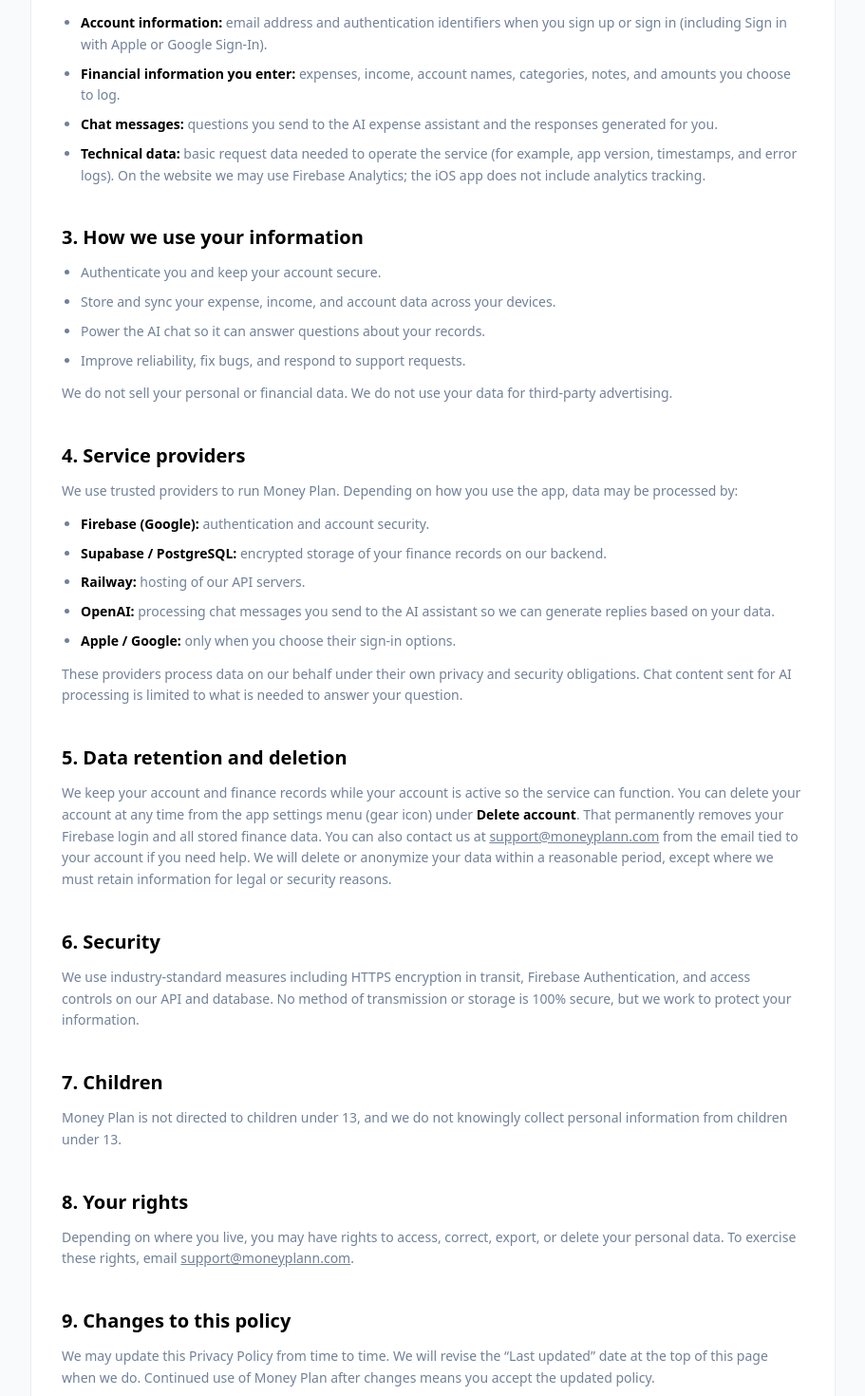
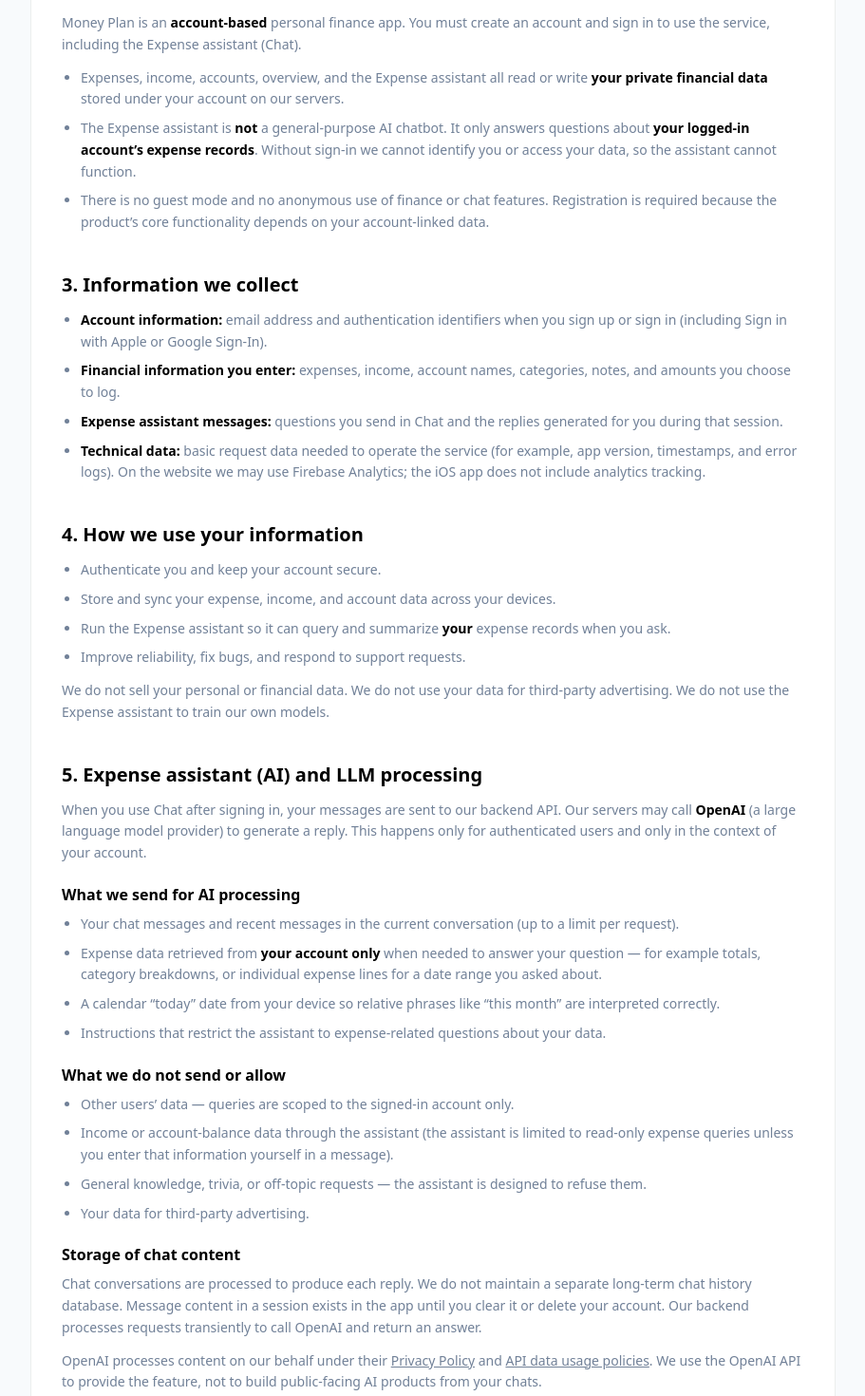
Before and after one commit to KicKerBNU/money-plan, a Vue app: page /privacy in a window 1280 px wide. Shown: the part 560-2030 px from the top of the page at 95% size, without its empty margins (184-1095 px from the left). Built offline with nearby package versions, Linux system fonts and the light colour scheme; no server answers.

Commit message:
update privacy

```diff
--- a/src/modules/home/privacy.vue
+++ b/src/modules/home/privacy.vue
@@ -1,7 +1,7 @@
 <script setup lang="ts">
 import ThemeToggle from '@/modules/theme/theme-toggle.vue'
 
-const lastUpdated = 'June 8, 2026'
+const lastUpdated = 'June 16, 2026'
 const contactEmail = 'support@moneyplann.com'
 </script>
 
@@ -40,14 +40,43 @@ const contactEmail = 'support@moneyplann.com'
           <h2 class="text-xl font-semibold">1. Who we are</h2>
           <p class="theme-muted mt-3 text-sm leading-relaxed">
             Money Plan is a personal finance application that lets you track expenses, income,
-            and accounts, and ask questions about your finances through a built-in AI assistant.
+            and accounts, and ask questions about your spending through a built-in
+            <strong class="text-[var(--color-text)]">Expense assistant</strong>.
             The service is operated by Money Plan and is available at
             <a href="https://www.moneyplann.com" class="underline">moneyplann.com</a>.
           </p>
         </section>
 
         <section>
-          <h2 class="text-xl font-semibold">2. Information we collect</h2>
+          <h2 class="text-xl font-semibold">2. Account-based service and sign-in</h2>
+          <p class="theme-muted mt-3 text-sm leading-relaxed">
+            Money Plan is an <strong class="text-[var(--color-text)]">account-based</strong>
+            personal finance app. You must create an account and sign in to use the service,
+            including the Expense assistant (Chat).
+          </p>
+          <ul class="theme-muted mt-3 list-disc space-y-2 pl-5 text-sm leading-relaxed">
+            <li>
+              Expenses, income, accounts, overview, and the Expense assistant all read or write
+              <strong class="text-[var(--color-text)]">your private financial data</strong>
+              stored under your account on our servers.
+            </li>
+            <li>
+              The Expense assistant is <strong class="text-[var(--color-text)]">not</strong>
+              a general-purpose AI chatbot. It only answers questions about
+              <strong class="text-[var(--color-text)]">your logged-in account’s expense records</strong>.
+              Without sign-in we cannot identify you or access your data, so the assistant cannot
+              function.
+            </li>
+            <li>
+              There is no guest mode and no anonymous use of finance or chat features.
+              Registration is required because the product’s core functionality depends on your
+              account-linked data.
+            </li>
+          </ul>
+        </section>
+
+        <section>
+          <h2 class="text-xl font-semibold">3. Information we collect</h2>
           <ul class="theme-muted mt-3 list-disc space-y-2 pl-5 text-sm leading-relaxed">
             <li>
               <strong class="text-[var(--color-text)]">Account information:</strong>
@@ -59,8 +88,8 @@ const contactEmail = 'support@moneyplann.com'
               expenses, income, account names, categories, notes, and amounts you choose to log.
             </li>
             <li>
-              <strong class="text-[var(--color-text)]">Chat messages:</strong>
-              questions you send to the AI expense assistant and the responses generated for you.
+              <strong class="text-[var(--color-text)]">Expense assistant messages:</strong>
+              questions you send in Chat and the replies generated for you during that session.
             </li>
             <li>
               <strong class="text-[var(--color-text)]">Technical data:</strong>
@@ -72,21 +101,88 @@ const contactEmail = 'support@moneyplann.com'
         </section>
 
         <section>
-          <h2 class="text-xl font-semibold">3. How we use your information</h2>
+          <h2 class="text-xl font-semibold">4. How we use your information</h2>
           <ul class="theme-muted mt-3 list-disc space-y-2 pl-5 text-sm leading-relaxed">
             <li>Authenticate you and keep your account secure.</li>
             <li>Store and sync your expense, income, and account data across your devices.</li>
-            <li>Power the AI chat so it can answer questions about your records.</li>
+            <li>
+              Run the Expense assistant so it can query and summarize
+              <strong class="text-[var(--color-text)]">your</strong> expense records when you ask.
+            </li>
             <li>Improve reliability, fix bugs, and respond to support requests.</li>
           </ul>
           <p class="theme-muted mt-3 text-sm leading-relaxed">
             We do not sell your personal or financial data. We do not use your data for
-            third-party advertising.
+            third-party advertising. We do not use the Expense assistant to train our own models.
           </p>
         </section>
 
         <section>
-          <h2 class="text-xl font-semibold">4. Service providers</h2>
+          <h2 class="text-xl font-semibold">5. Expense assistant (AI) and LLM processing</h2>
+          <p class="theme-muted mt-3 text-sm leading-relaxed">
+            When you use Chat after signing in, your messages are sent to our backend API.
+            Our servers may call
+            <strong class="text-[var(--color-text)]">OpenAI</strong>
+            (a large language model provider) to generate a reply. This happens only for
+            authenticated users and only in the context of your account.
+          </p>
+
+          <h3 class="mt-5 text-base font-semibold">What we send for AI processing</h3>
+          <ul class="theme-muted mt-2 list-disc space-y-2 pl-5 text-sm leading-relaxed">
+            <li>Your chat messages and recent messages in the current conversation (up to a limit per request).</li>
+            <li>
+              Expense data retrieved from <strong class="text-[var(--color-text)]">your account only</strong>
+              when needed to answer your question — for example totals, category breakdowns, or
+              individual expense lines for a date range you asked about.
+            </li>
+            <li>
+              A calendar “today” date from your device so relative phrases like “this month” are
+              interpreted correctly.
+            </li>
+            <li>Instructions that restrict the assistant to expense-related questions about your data.</li>
+          </ul>
+
+          <h3 class="mt-5 text-base font-semibold">What we do not send or allow</h3>
+          <ul class="theme-muted mt-2 list-disc space-y-2 pl-5 text-sm leading-relaxed">
+            <li>Other users’ data — queries are scoped to the signed-in account only.</li>
+            <li>
+              Income or account-balance data through the assistant (the assistant is limited to
+              read-only expense queries unless you enter that information yourself in a message).
+            </li>
+            <li>General knowledge, trivia, or off-topic requests — the assistant is designed to refuse them.</li>
+            <li>Your data for third-party advertising.</li>
+          </ul>
+
+          <h3 class="mt-5 text-base font-semibold">Storage of chat content</h3>
+          <p class="theme-muted mt-2 text-sm leading-relaxed">
+            Chat conversations are processed to produce each reply. We do not maintain a separate
+            long-term chat history database. Message content in a session exists in the app until
+            you clear it or delete your account. Our backend processes requests transiently to
+            call OpenAI and return an answer.
+          </p>
+
+          <p class="theme-muted mt-3 text-sm leading-relaxed">
+            OpenAI processes content on our behalf under their
+            <a
+              href="https://openai.com/policies/privacy-policy"
+              class="underline"
+              target="_blank"
+              rel="noopener noreferrer"
+            >Privacy Policy</a>
+            and
+            <a
+              href="https://openai.com/policies/api-data-usage-policies"
+              class="underline"
+              target="_blank"
+              rel="noopener noreferrer"
+            >API data usage policies</a>.
+            We use the OpenAI API to provide the feature, not to build public-facing AI products
+            from your chats.
+          </p>
+        </section>
+
+        <section>
+          <h2 class="text-xl font-semibold">6. Service providers</h2>
           <p class="theme-muted mt-3 text-sm leading-relaxed">
             We use trusted providers to run Money Plan. Depending on how you use the app,
             data may be processed by:
@@ -106,8 +202,8 @@ const contactEmail = 'support@moneyplann.com'
             </li>
             <li>
               <strong class="text-[var(--color-text)]">OpenAI:</strong>
-              processing chat messages you send to the AI assistant so we can generate replies
-              based on your data.
+              generating Expense assistant replies as described in section 5 (authenticated,
+              account-scoped expense queries only).
             </li>
             <li>
               <strong class="text-[var(--color-text)]">Apple / Google:</strong>
@@ -116,19 +212,19 @@ const contactEmail = 'support@moneyplann.com'
           </ul>
           <p class="theme-muted mt-3 text-sm leading-relaxed">
             These providers process data on our behalf under their own privacy and security
-            obligations. Chat content sent for AI processing is limited to what is needed to
-            answer your question.
+            obligations.
           </p>
         </section>
 
         <section>
-          <h2 class="text-xl font-semibold">5. Data retention and deletion</h2>
+          <h2 class="text-xl font-semibold">7. Data retention and deletion</h2>
           <p class="theme-muted mt-3 text-sm leading-relaxed">
             We keep your account and finance records while your account is active so the
             service can function. You can delete your account at any time from the app
-            settings menu (gear icon) under <strong class="text-[var(--color-text)]">Delete account</strong>.
-            That permanently removes your Firebase login and all stored finance data.
-            You can also contact us at
+            settings menu (gear icon) under
+            <strong class="text-[var(--color-text)]">Delete account</strong>
+            (website and iOS app). That permanently removes your Firebase login and all stored
+            finance data. You can also contact us at
             <a :href="`mailto:${contactEmail}`" class="underline">{{ contactEmail }}</a>
             from the email tied to your account if you need help. We will delete or anonymize your data within
             a reasonable period, except where we must retain information for legal or
@@ -137,7 +233,7 @@ const contactEmail = 'support@moneyplann.com'
         </section>
 
         <section>
-          <h2 class="text-xl font-semibold">6. Security</h2>
+          <h2 class="text-xl font-semibold">8. Security</h2>
           <p class="theme-muted mt-3 text-sm leading-relaxed">
             We use industry-standard measures including HTTPS encryption in transit,
             Firebase Authentication, and access controls on our API and database.
@@ -147,7 +243,7 @@ const contactEmail = 'support@moneyplann.com'
         </section>
 
         <section>
-          <h2 class="text-xl font-semibold">7. Children</h2>
+          <h2 class="text-xl font-semibold">9. Children</h2>
           <p class="theme-muted mt-3 text-sm leading-relaxed">
             Money Plan is not directed to children under 13, and we do not knowingly collect
             personal information from children under 13.
@@ -155,7 +251,7 @@ const contactEmail = 'support@moneyplann.com'
         </section>
 
         <section>
-          <h2 class="text-xl font-semibold">8. Your rights</h2>
+          <h2 class="text-xl font-semibold">10. Your rights</h2>
           <p class="theme-muted mt-3 text-sm leading-relaxed">
             Depending on where you live, you may have rights to access, correct, export, or
             delete your personal data. To exercise these rights, email
@@ -164,7 +260,7 @@ const contactEmail = 'support@moneyplann.com'
         </section>
 
         <section>
-          <h2 class="text-xl font-semibold">9. Changes to this policy</h2>
+          <h2 class="text-xl font-semibold">11. Changes to this policy</h2>
           <p class="theme-muted mt-3 text-sm leading-relaxed">
             We may update this Privacy Policy from time to time. We will revise the
             “Last updated” date at the top of this page when we do. Continued use of Money
@@ -173,7 +269,7 @@ const contactEmail = 'support@moneyplann.com'
         </section>
 
         <section>
-          <h2 class="text-xl font-semibold">10. Contact</h2>
+          <h2 class="text-xl font-semibold">12. Contact</h2>
           <p class="theme-muted mt-3 text-sm leading-relaxed">
             Questions about privacy or this policy:
             <a :href="`mailto:${contactEmail}`" class="underline">{{ contactEmail }}</a>.
```
